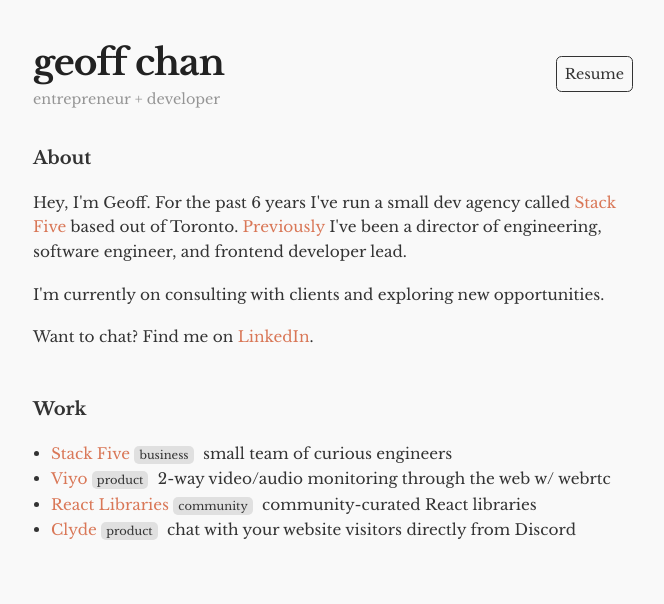
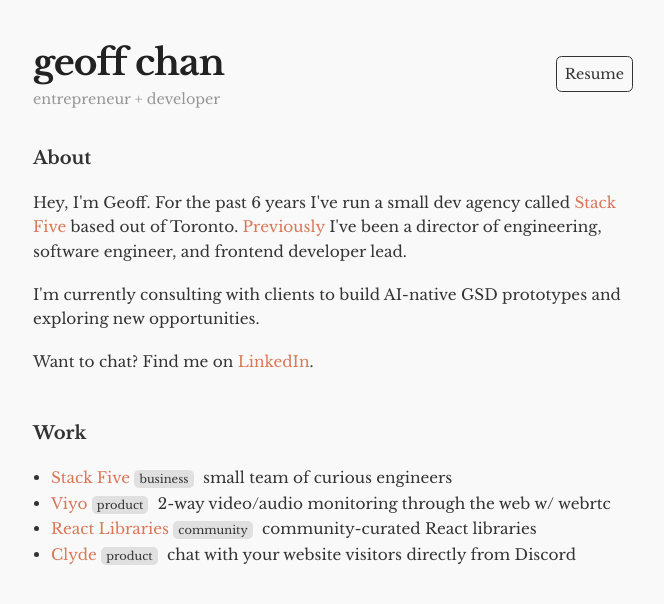
Before and after one commit to geoffchan23/geoffchan23.github.io, a Jekyll site: the page built from index.html, in a window 1280 px wide. Shown: the top 604 px of the page, without its empty margins (307-971 px from the left). Built offline with Jekyll 4.4.1, drawn with Linux system fonts in a browser that asks for light colours.

Commit message:
some content updates

```diff
--- a/index.html
+++ b/index.html
@@ -15,7 +15,7 @@
     <section class="about">
         <h2>About</h2>
         <p>Hey, I'm Geoff. For the past 6 years I've run a small dev agency called <a href="https://stackfive.io">Stack Five</a> based out of Toronto. <a href="/resume">Previously</a> I've been a director of engineering, software engineer, and frontend developer lead.</p>
-        <p>I'm currently on consulting with clients and exploring new opportunities.</p>
+        <p>I'm currently consulting with clients to build AI-native GSD prototypes and exploring new opportunities.</p>
         <p>Want to chat? Find me on <a href="https://www.linkedin.com/in/geoffchan23/">LinkedIn</a>.</p>
     </section>
     <section class="work">
--- a/resume.html
+++ b/resume.html
@@ -21,7 +21,7 @@
         </div>
         <div>
             <h3>Consultant @ Raven.ai <span class="tag">Sept 24' - Current</span></h3>
-            <p>Implemented internal tooling automation with LLM integration to save ~20h of manual human effort per week.</p>
+            <p>Automated internal tools with AI to cut manual work by 2/3. GSD AI-native prototypes.</p>
         </div>
         <div>
             <h3>Director of Engineering @ Code4rena <span class="tag">Feb 23' - May 24'</span></h3>
```
